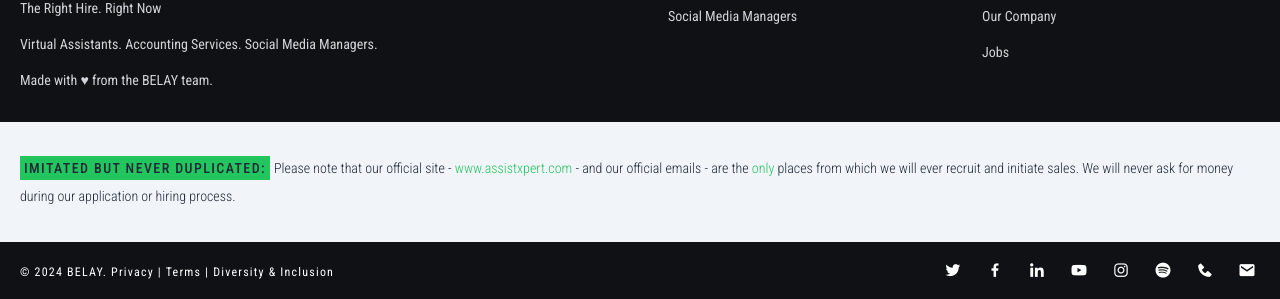
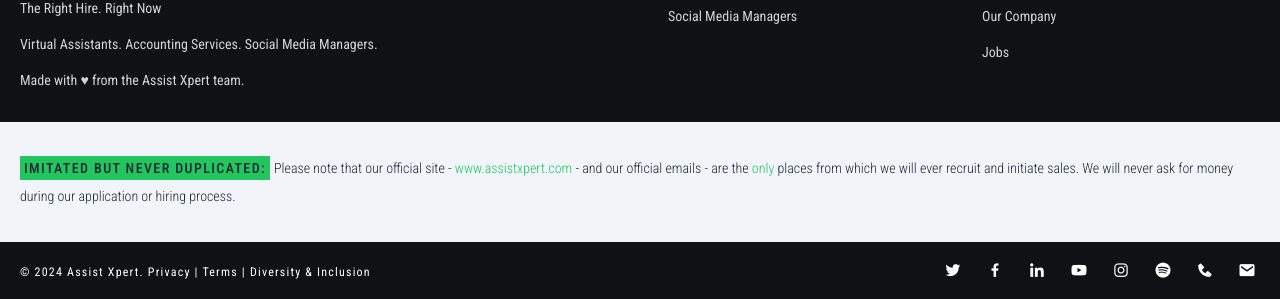
Before and after one commit to shaz1d/assist-xpert, a Next.js app: page / in a window 1280 px wide. Shown: the part 6103-6402 px from the top of the page. Built offline with nearby package versions, Linux system fonts and the light colour scheme.

Commit message:
footer text change

```diff
--- a/components/sections/Footer.tsx
+++ b/components/sections/Footer.tsx
@@ -29,7 +29,7 @@
               <span>
                 Virtual Assistants. Accounting Services. Social Media Managers.
               </span>
-              <span>Made with ♥ from the BELAY team.</span>
+              <span>Made with ♥ from the Assist Xpert team.</span>
             </div>
             <div className=" grid grid-cols-1 md:grid-cols-2 gap-8">
               <ul className="space-y-4">
@@ -87,7 +87,7 @@
         <div className="container">
           <div className=" grid grid-cols-1 md:grid-cols-2 py-4 text-xs gap-4">
             <div className="flex items-center tracking-widest justify-center md:justify-start">
-              © 2024 BELAY. Privacy | Terms | Diversity & Inclusion
+              © 2024 Assist Xpert. Privacy | Terms | Diversity & Inclusion
             </div>
             <ul className=" flex items-center justify-center  md:justify-end gap-4 text-lg">
               {socials.map((item, index) => {
```
